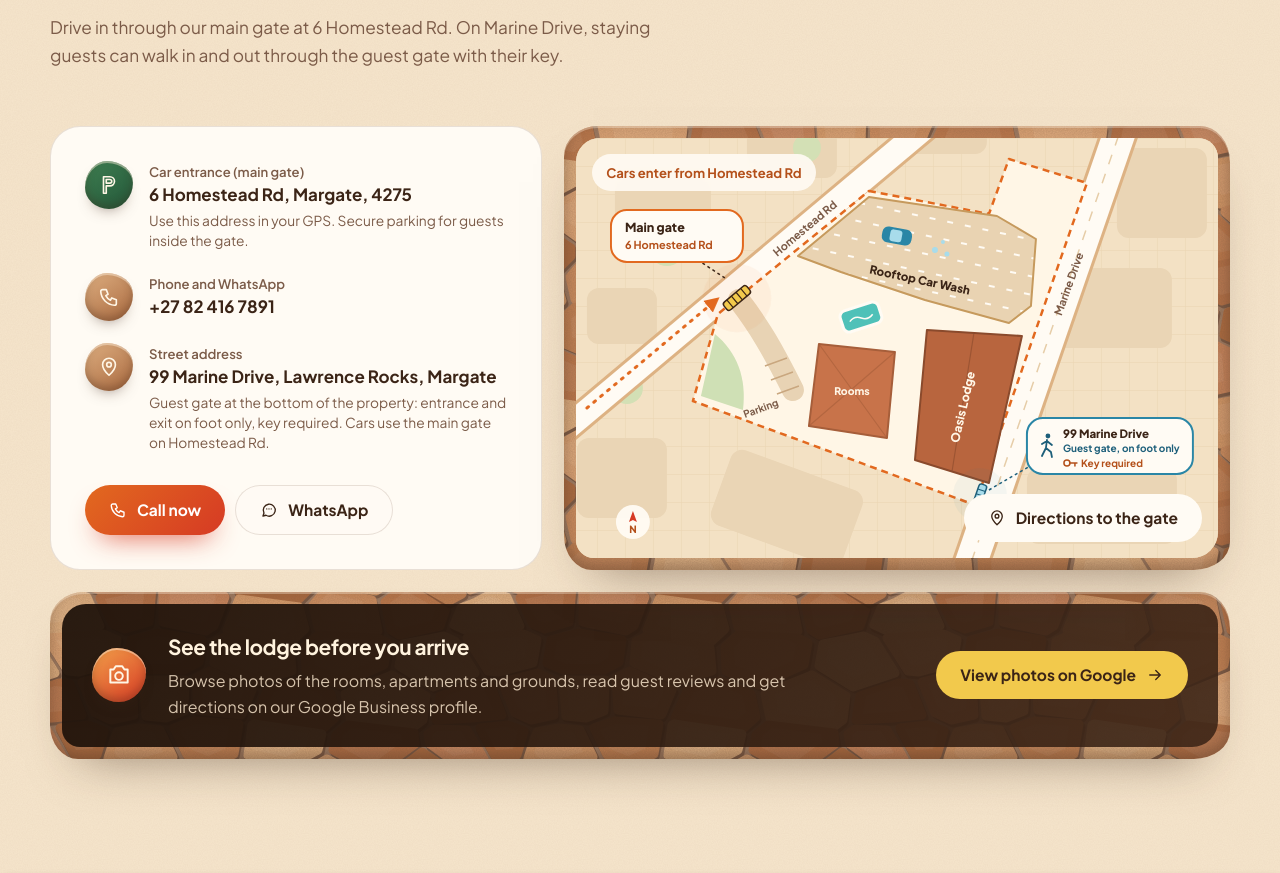
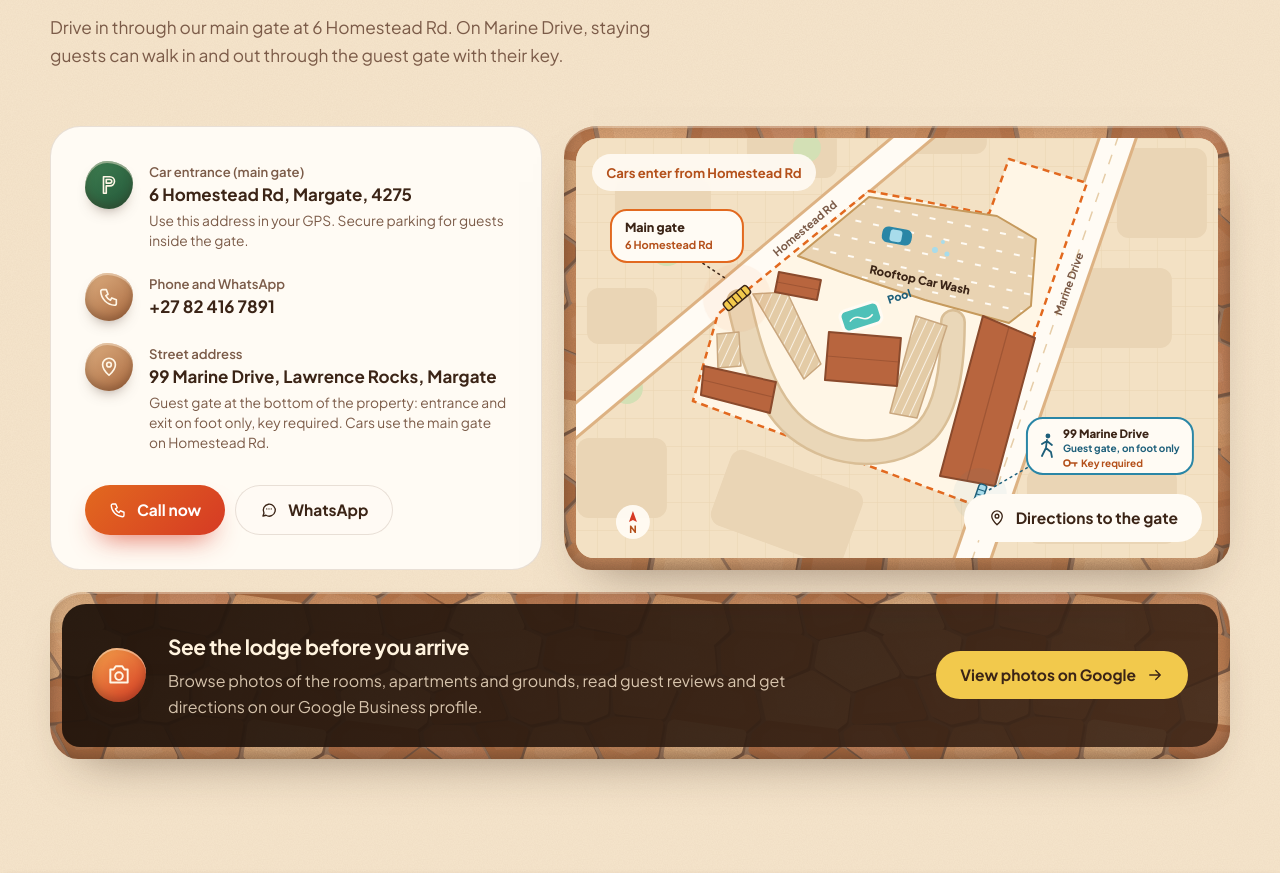
Before and after one commit to uthie786/OasisMargate, a Next.js app: page / in a window 1280 px wide. Shown: the part 6280-7153 px from the top of the page. Built offline with nearby package versions, Linux system fonts and the light colour scheme; no server answers.

Commit message:
Update page.js

```diff
--- a/app/page.js
+++ b/app/page.js
@@ -687,7 +687,7 @@ function MapScene() {
       preserveAspectRatio="xMidYMid meet"
       style={{ overflow: "visible" }}
       role="img"
-      aria-label="Map of the Oasis Lodge premises. Cars enter through the main gate at 6 Homestead Road. The front of the building faces Marine Drive at number 99, where a guest gate at the southern corner is for entering and leaving on foot only, with a key. The rooftop car wash is on the north side of the property."
+      aria-label="Map of the Oasis Lodge premises showing the buildings, driveway, parking, pool and rooftop car wash. Cars enter through the main gate at 6 Homestead Road. The front of the building faces Marine Drive at number 99, where a guest gate at the southern corner is for entering and leaving on foot only, with a key. The rooftop car wash is on the north side of the property."
     >
       <defs>
         <pattern id="mapGrid" width="28" height="28" patternUnits="userSpaceOnUse">
@@ -697,9 +697,10 @@ function MapScene() {
           <rect width="18" height="18" fill="#E9D3B2" />
           <path d="M0 9h10" stroke="#FFFBF4" strokeWidth="2" strokeDasharray="6 4" />
         </pattern>
-        <marker id="routeArrow" viewBox="0 0 10 10" refX="6" refY="5" markerWidth="5" markerHeight="5" orient="auto-start-reverse">
-          <path d="M0 0L10 5L0 10Z" fill="#E2691F" />
-        </marker>
+        <pattern id="parkBays" width="8" height="8" patternUnits="userSpaceOnUse" patternTransform="rotate(25)">
+          <rect width="8" height="8" fill="#E3CBA6" />
+          <path d="M0 0v8" stroke="#FFFBF4" strokeWidth="1.6" />
+        </pattern>
         <path id="hsLabel" d="M168 124 L330 -12" />
         <path id="mdLabel" d="M456 190 L503 60" />
       </defs>
@@ -740,13 +741,14 @@ function MapScene() {
       {/* premises */}
       <path d={premises} fill="#FFF6E6" stroke="#E2691F" strokeWidth="2.5" strokeDasharray="7 5" strokeLinejoin="round" />
 
-      {/* garden and parking */}
-      <path d="M104 258 L118 196 C140 214 150 240 146 272Z" fill="#CFE0B5" />
-      <path d="M142 162 C162 188 176 212 196 252" stroke="#E8D3B4" strokeWidth="22" fill="none" strokeLinecap="round" />
-      <g fill="none" stroke="#C9A77F" strokeWidth="1.5">
-        <path d="M168 228l22-8M174 242l22-8M180 256l22-8" />
+      {/* driveway and parking (unlabelled) */}
+      <path d="M142 164 C150 202 166 262 200 290 C240 322 300 322 330 292 C352 268 356 222 356 184" stroke="#D9BE96" strokeWidth="26" fill="none" strokeLinecap="round" />
+      <path d="M142 164 C150 202 166 262 200 290 C240 322 300 322 330 292 C352 268 356 222 356 184" stroke="#EAD7B8" strokeWidth="21" fill="none" strokeLinecap="round" />
+      <g fill="url(#parkBays)" stroke="#C9A77F" strokeWidth="1.5" strokeLinejoin="round">
+        <path d="M156 156 L190 154 L224 226 L207 241Z" />
+        <path d="M120 196 L142 194 L144 228 L121 230Z" />
+        <path d="M319 178 L350 188 L320 280 L293 275Z" />
       </g>
-      <text x="148" y="280" fontSize="10" fontWeight="700" fill="#7B5B48" transform="rotate(-20 148 280)">Parking</text>
 
       {/* car wash (rooftop) */}
       <path d="M201 118 L272 59 L400 78 L439 101 L434 168 L412 185 L328 162 L244 134Z" fill="url(#washLanes)" stroke="#C69A5D" strokeWidth="2" strokeLinejoin="round" />
@@ -762,14 +764,18 @@ function MapScene() {
       {/* pool */}
       <rect x="244" y="168" width="40" height="22" rx="6" fill="#4FC1B8" stroke="#FFFBF4" strokeWidth="3" transform="rotate(-18 264 179)" />
       <path d="M252 180c4-3 8-3 12 0s8 3 12 0" stroke="#FFFBF4" strokeWidth="1.5" fill="none" transform="rotate(-18 264 179)" />
-
-      {/* buildings */}
-      <path d="M222 206 L298 214 L290 300 L212 288Z" fill="#C8734A" stroke="#A65E3A" strokeWidth="2" strokeLinejoin="round" />
-      <path d="M222 206 L290 300M298 214 L212 288" stroke="#A65E3A" strokeWidth="1.2" opacity=".6" />
-      <text x="255" y="257" fontSize="10.5" fontWeight="800" fill="#FFF6E6" textAnchor="middle">Rooms</text>
-      <path d="M330 192 L425 198 L392 345 L318 322Z" fill="#B8653E" stroke="#8A4A2C" strokeWidth="2" strokeLinejoin="round" />
-      <path d="M377 195 L355 334" stroke="#8A4A2C" strokeWidth="1.2" opacity=".6" />
-      <text x="370" y="270" fontSize="12" fontWeight="800" fill="#FFF6E6" textAnchor="middle" transform="rotate(-77 370 270)">Oasis Lodge</text>
+      <text x="292" y="166" fontSize="11" fontWeight="800" fill="#1D5F7A" transform="rotate(-18 292 166)">Pool</text>
+
+      {/* buildings (unlabelled) */}
+      <g fill="#B8653E" stroke="#8A4A2C" strokeWidth="2" strokeLinejoin="round">
+        <path d="M182 134 L224 142 L220 162 L178 154Z" />
+        <path d="M107 228 L179 244 L173 275 L104 257Z" />
+        <path d="M232 194 L304 200 L300 248 L228 242Z" />
+        <path d="M386 178 L438 200 L398 348 L343 338Z" />
+      </g>
+      <g stroke="#8A4A2C" strokeWidth="1.2" opacity=".55" fill="none">
+        <path d="M180 144 L222 152M106 242 L176 259M230 218 L302 224M412 189 L370 343" />
+      </g>
 
       {/* pedestrian guest gate on Marine Drive (key required) */}
       <circle className="pulse" cx="383" cy="357" r="11" fill="#2A86A6" opacity=".45" />
@@ -793,8 +799,7 @@ function MapScene() {
         </g>
       </g>
 
-      {/* car route and main gate */}
-      <path d="M-10 270 L118 163" stroke="#E2691F" strokeWidth="3" strokeDasharray="2 7" strokeLinecap="round" fill="none" markerEnd="url(#routeArrow)" />
+      {/* main gate */}
       <circle className="pulse" cx="140" cy="160" r="14" fill="#E2691F" opacity=".55" />
       <g transform="translate(140 160) rotate(-40)">
         <rect x="-15" y="-5" width="30" height="10" rx="3" fill="#F2C94C" stroke="#3B2416" strokeWidth="1.5" />
```
